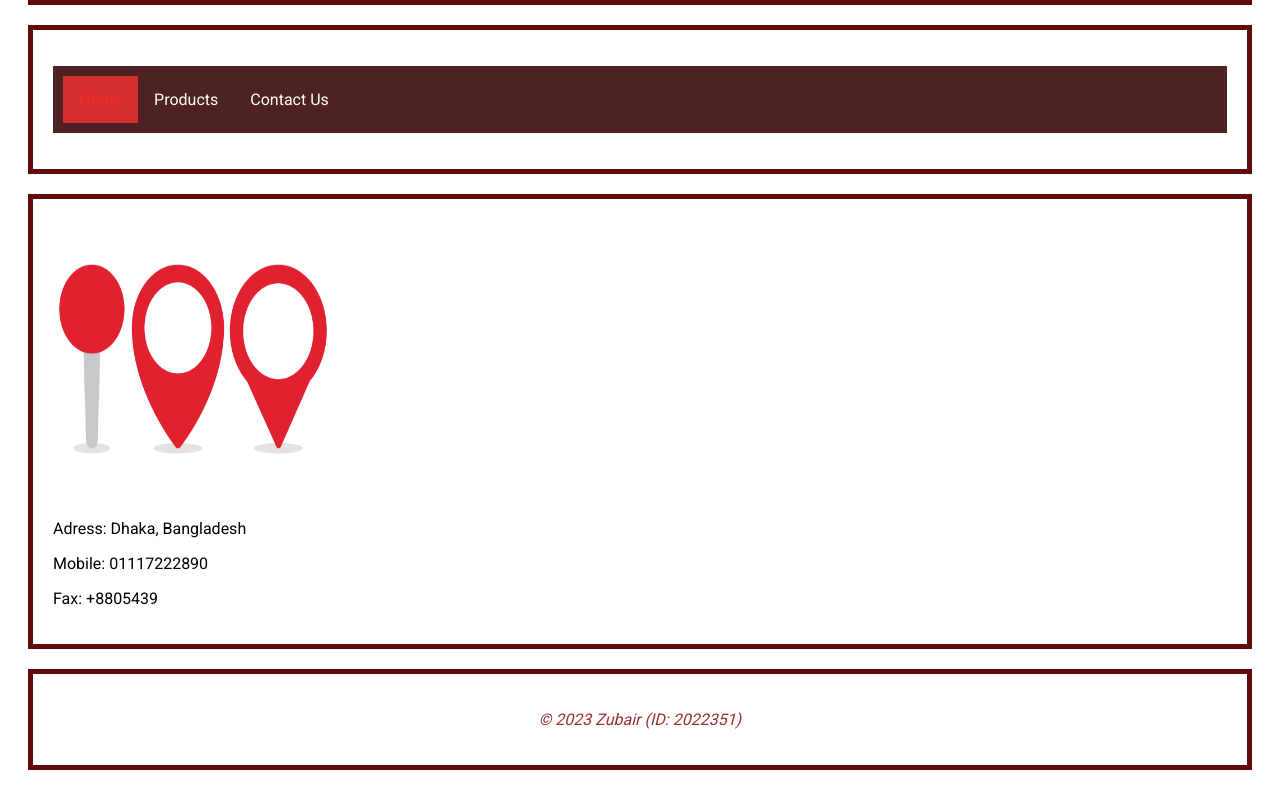
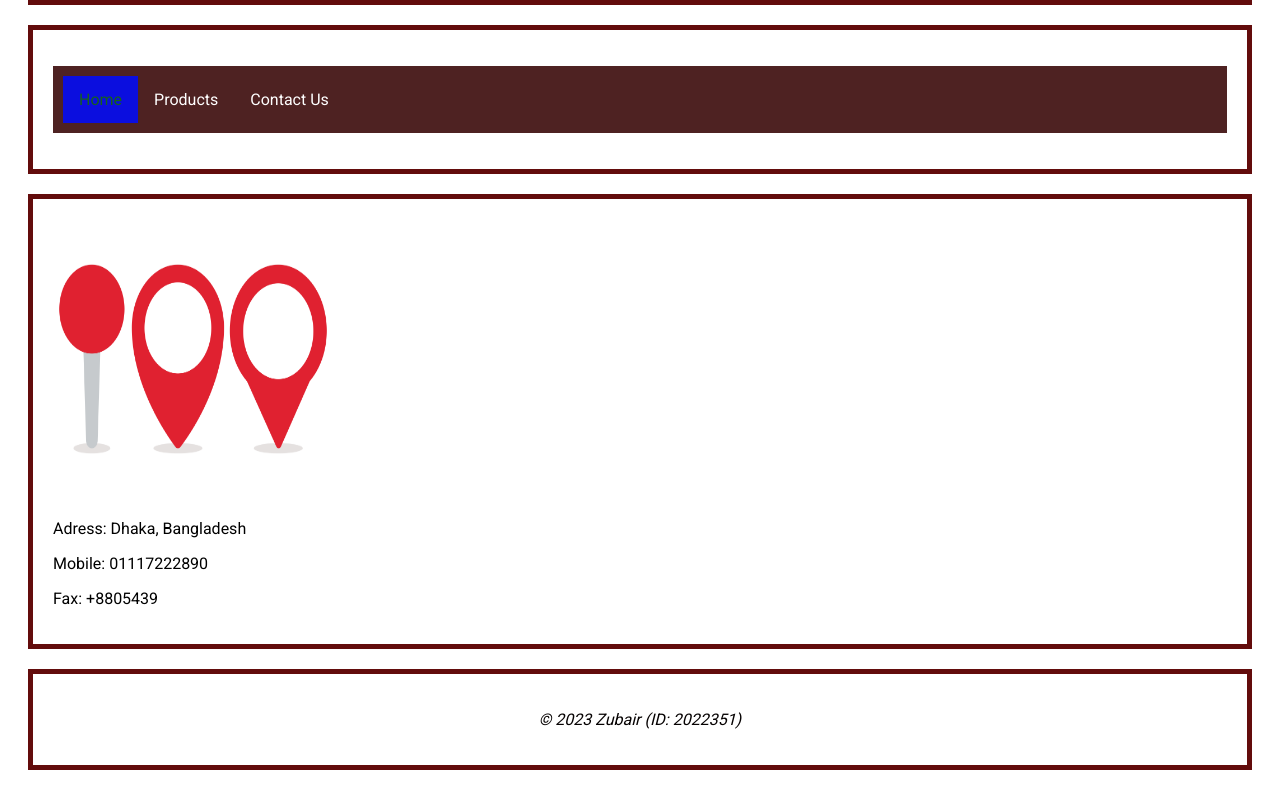
Before and after one commit to Zubairhasann/exam, a plain HTML site: page contact.html in a window 1280 px wide. In both pictures the pointer is over the link "Home". Shown: the part 146-936 px from the top of the page. Drawn offline with Linux system fonts and the light colour scheme.

Commit message:
Fifth commit

```diff
--- a/styles.css
+++ b/styles.css
@@ -32,8 +32,8 @@ nav a {
 }
 
 nav a:hover {
-  background-color: #d72e2e;
-  color: rgb(240, 46, 46);
+  background-color: #0b0edf;
+  color: rgb(22, 97, 27);
 }
 
 .flex-container {
@@ -50,5 +50,5 @@ footer {
   margin-top: 20px;
   text-align: center;
   font-style: italic;
-  color: #973232;
+  color: #060202;
 }
```
